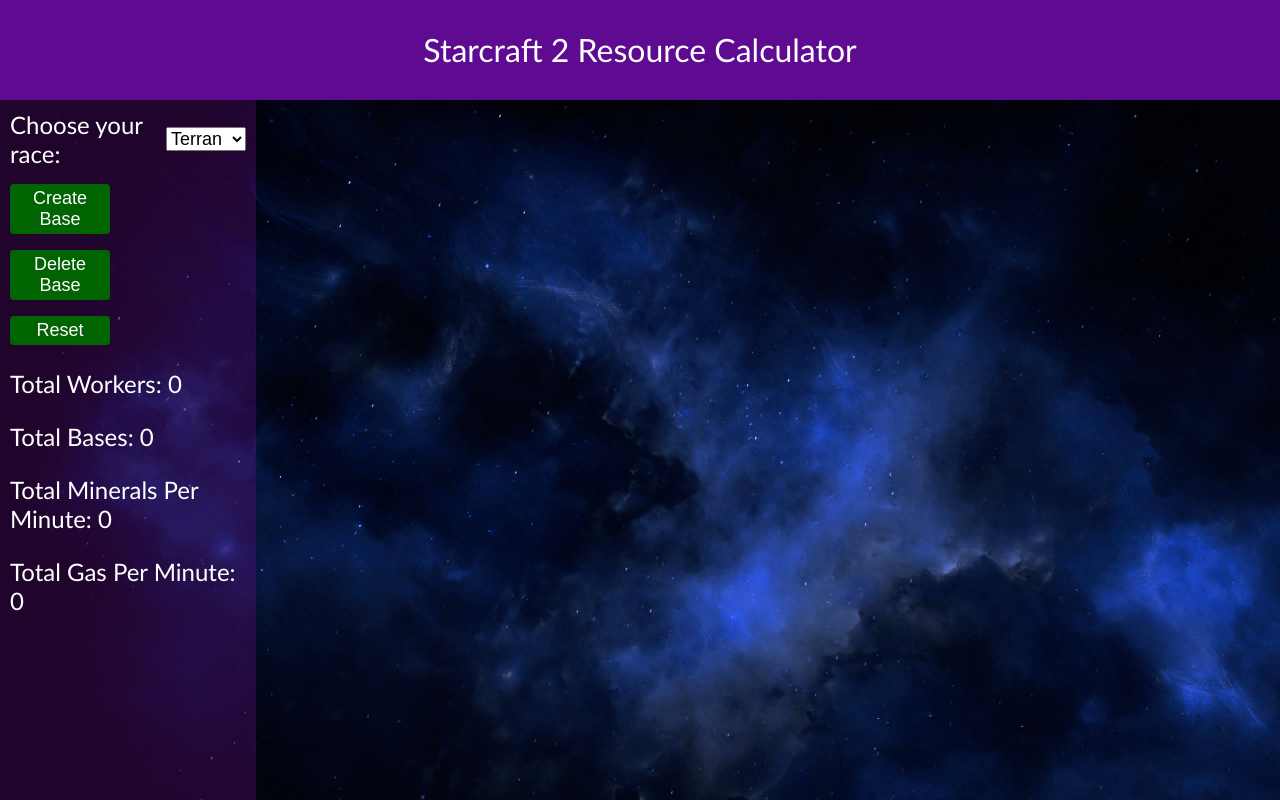
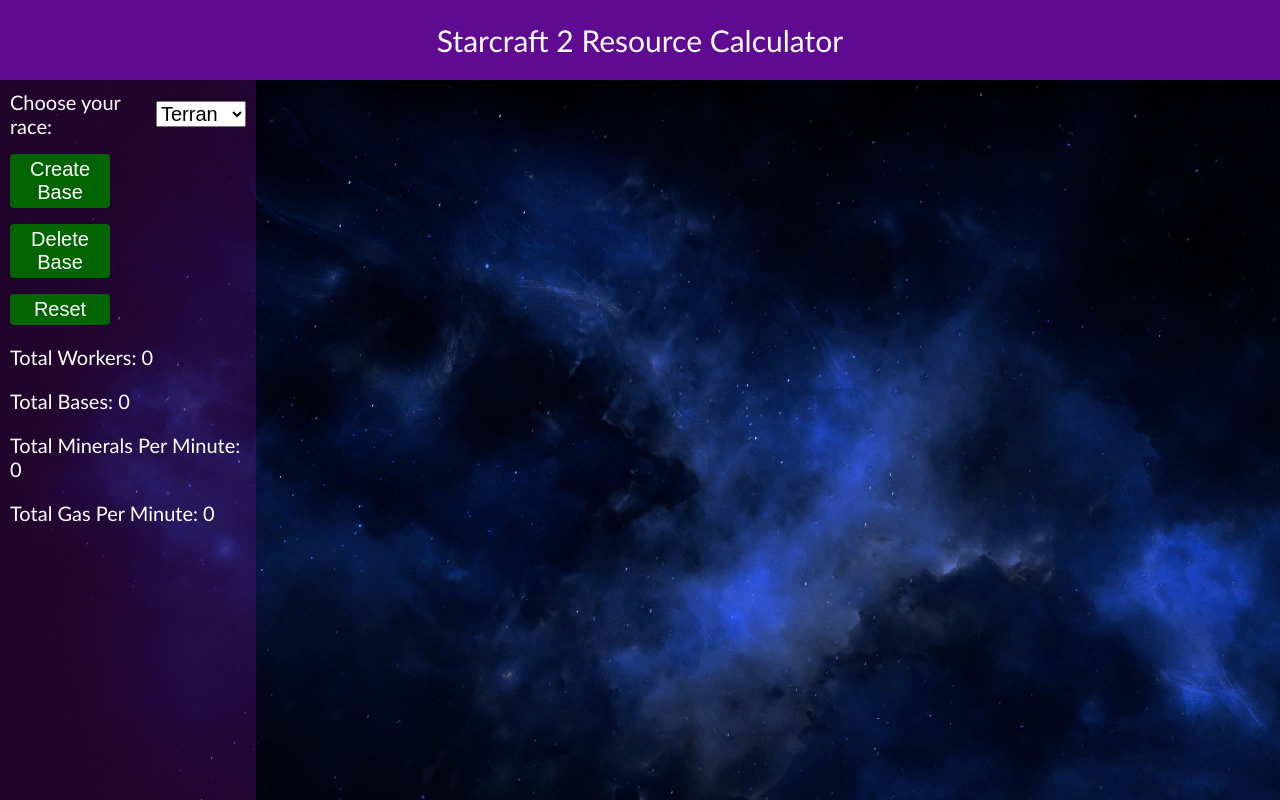
Before and after one commit to TravTheBav/sc2-resource-calculator, a plain HTML site: page index.html in a window 1280 px wide. Drawn offline with Linux system fonts and the light colour scheme.

Commit message:
responsive font sizes for stats display and improved layout for mobile landscape and tablets

```diff
--- a/styles.css
+++ b/styles.css
@@ -22,22 +22,32 @@ body {
 .header {
     background-color: rgb(94, 11, 145);
     text-align: center;
-    font-size: large;
+    font-size: 24px;
     line-height: 60px;
 }
 
 .body {
     display: grid;
-    grid-template-rows: 222px 1fr;
+    grid-template-rows: max-content 1fr;
     overflow: hidden;
 }
 
 .side-bar {
     background-color: rgba(110, 15, 142, 0.3);
     padding: 10px;
-    font-size: medium;
     display: grid;
     grid-template-columns: 1fr 1fr;
+    -ms-overflow-style: none;
+    scrollbar-width: none;
+    overflow-y: scroll;
+}
+
+.side-bar::-webkit-scrollbar {
+    display: none;
+}
+
+.side-bar *, select#race {
+    font-size: min(max(1rem, 4vw), 20px);
 }
 
 .race-select {
@@ -47,9 +57,8 @@ body {
 }
 
 select#race {
-    font-size: medium;
     max-height: 2rem;
-    width: 80px;
+    width: 90px;
 }
 
 .side-bar .buttons {
@@ -132,32 +141,22 @@ img.wire-frame {
 
 @media only screen and (min-width: 800px) {
     .container {
-        grid-template-rows: 100px 1fr;
+        grid-template-rows: 80px 1fr;
     }
 
     .header {
-        font-size: xx-large;
-        line-height: 100px;
-    }
-
-    img.wire-frame {
-        width: 140px;
-        height: 140px;
+        font-size: 30px;
+        line-height: 80px;
     }
 
     .body {
         grid-template-rows: 1fr;
-        grid-template-columns: 1fr 4fr;
+        grid-template-columns: 1fr 3fr;
     }
 
     .side-bar {
-        font-size: x-large;
         grid-template-columns: 1fr;
         grid-template-rows: max-content max-content 1fr;
-    }
-
-    button {
-        font-size: large;
     }
 
     .race-select {
@@ -166,8 +165,18 @@ img.wire-frame {
     }
 
     select#race {
-        font-size: large;
         margin-left: 10px;
+    }
+}
+
+@media only screen and (min-width: 1200px) {
+    .body {
+        grid-template-columns: 1fr 4fr;
+    }
+
+    img.wire-frame {
+        width: 140px;
+        height: 140px;
     }
 
     .base-wrapper {
```
